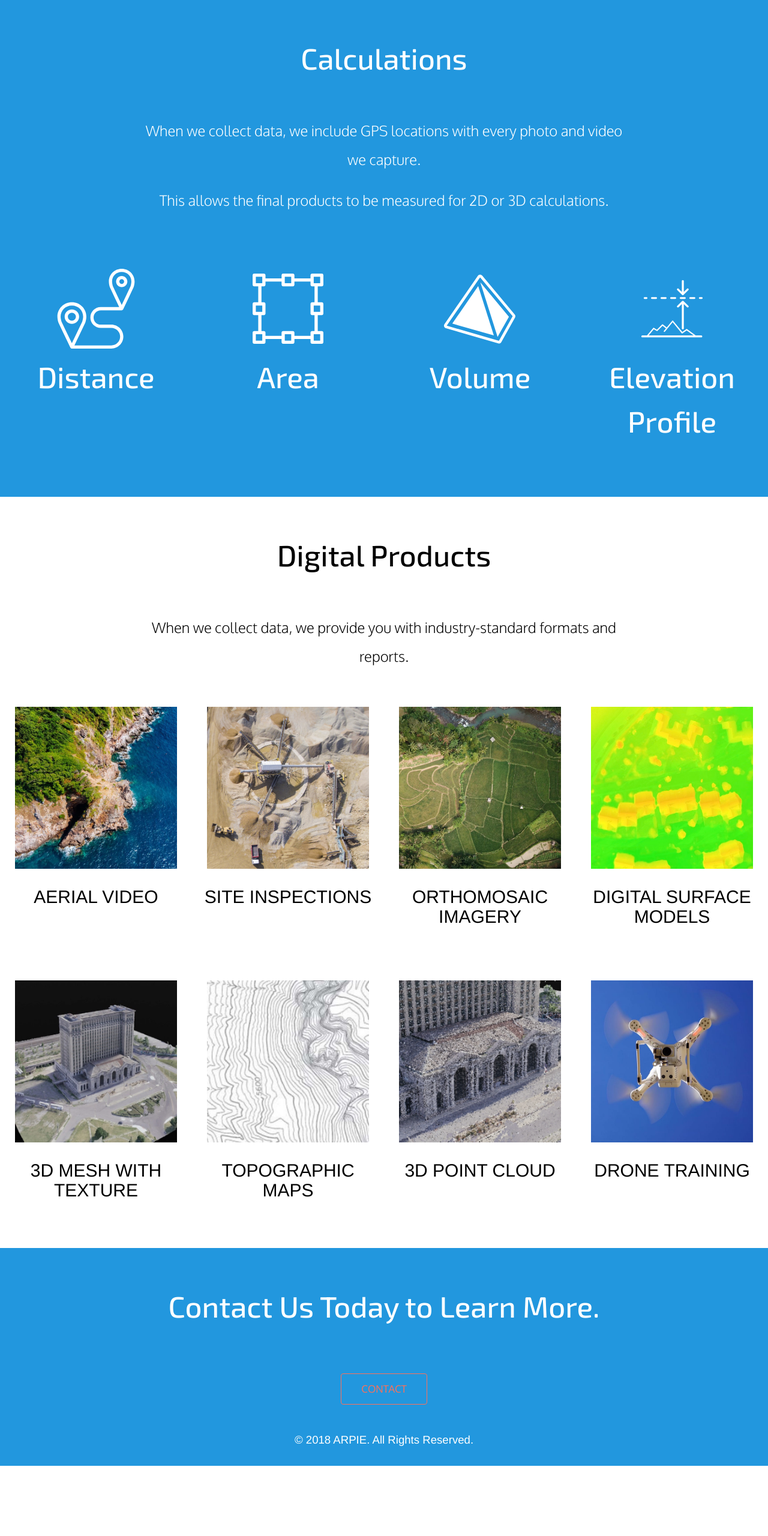
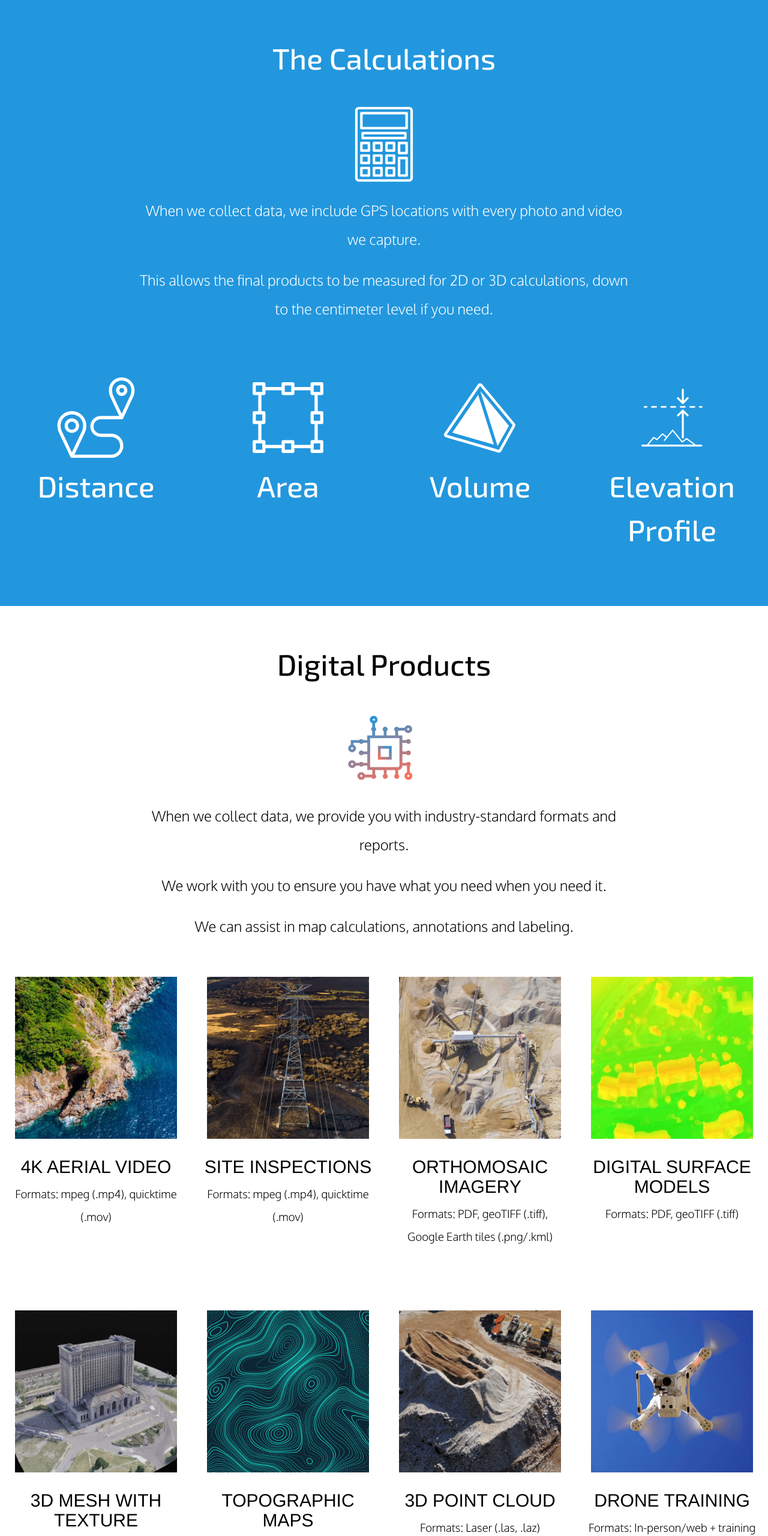
Before and after one commit to arpiemaps/arpiemaps.github.io, a plain HTML site: page services.html in a window 1280 px wide. Shown: the part 965-3525 px from the top of the page at 60% size. Before the commit the page ends 3408 px from the top, so only its background shows below. Drawn offline with nearby package versions, Linux system fonts and the light colour scheme.

Commit message:
Beta Launch 2

```diff
--- a/public/stylesheets/arpie.css
+++ b/public/stylesheets/arpie.css
@@ -57,9 +57,6 @@ p {
   text-align: center;
 }
 
-.red {
-  color: var(--arpie_red);
-}
 
 /* - - - - - - - - - - - - - - - - - - - - */
 /* FONTS */
--- a/services.html
+++ b/services.html
@@ -113,10 +113,11 @@
 
     <div class="section container blue-background fat-bottom">
       <div class="row fat-row">
-        <h1 class="arpie-title">Calculations</h1>
+        <h1 class="arpie-title">The Calculations</h1>
+        <img class="img-responsive center-block" src="./public/images/np/calculator-white.svg" alt="">
         <div class="col-sm-8 col-sm-offset-2">
           <h3 class="arpie-p">When we collect data, we include GPS locations with every photo and video we capture.</h3>
-          <h3 class="arpie-p">This allows the final products to be measured for 2D or 3D calculations.</h3>
+          <h3 class="arpie-p">This allows the final products to be measured for 2D or 3D calculations, down to the centimeter level if you need.</h3>
         </div>
       </div>
       <div class="row fat-row">
@@ -143,44 +144,55 @@
     <div class="section container real-white-background">
       <div class="row fat-row">
         <h1 class="arpie-title">Digital Products</h1>
+        <img class="img-responsive center-block" src="./public/images/np/digital-gradient.svg" alt="">
         <div class="col-sm-8 col-sm-offset-2">
           <h3 class="arpie-p">When we collect data, we provide you with industry-standard formats and reports.</h3>
+          <h3 class="arpie-p">We work with you to ensure you have what you need when you need it.</h3>
+          <h3 class="arpie-p">We can assist in map calculations, annotations and labeling.</h3>
         </div>
       </div>
       <div class="row">
         <div class="col-sm-3 industry-col">
           <img class="img-responsive center-block industry-photo" src="./public/images/services/aerial-video.jpeg">
-          <h2 class="arpie-light-font">AERIAL VIDEO</h2>
+          <h2 class="arpie-light-font">4K AERIAL VIDEO</h2>
+          <p class="arpie-p">Formats: mpeg (.mp4), quicktime (.mov) </p>
+        </div>
+        <div class="col-sm-3 industry-col">
+          <img class="img-responsive center-block industry-photo" src="./public/images/services/as_energy-fire.jpeg">
+          <h2 class="arpie-light-font">SITE INSPECTIONS</h2>
+          <p class="arpie-p">Formats: mpeg (.mp4), quicktime (.mov) </p>
         </div>
         <div class="col-sm-3 industry-col">
           <img class="img-responsive center-block industry-photo" src="./public/images/services/site-inspection.jpg">
-          <h2 class="arpie-light-font">SITE INSPECTIONS</h2>
-        </div>
-        <div class="col-sm-3 industry-col">
-          <img class="img-responsive center-block industry-photo" src="./public/images/services/conservation-shot.jpeg">
           <h2 class="arpie-light-font">ORTHOMOSAIC IMAGERY</h2>
+          <p class="arpie-p">Formats: PDF, geoTIFF (.tiff), Google Earth tiles (.png/.kml) </p>
         </div>
         <div class="col-sm-3 industry-col">
           <img class="img-responsive center-block industry-photo" src="./public/images/services/dem.jpg">
           <h2 class="arpie-light-font">DIGITAL SURFACE MODELS</h2>
+          <p class="arpie-p">Formats: PDF, geoTIFF (.tiff) </p>
         </div>
       </div>
       <div class="row">
         <div class="col-sm-3 industry-col">
           <img class="img-responsive center-block industry-photo" src="./public/images/services/3d-mesh1.jpg">
           <h2 class="arpie-light-font">3D MESH WITH TEXTURE</h2>
+          <p class="arpie-p">Formats: PDF, Object (.obj + .mtl + .jpg) </p>
         </div>
         <div class="col-sm-3 industry-col">
-          <img class="img-responsive center-block industry-photo" src="./public/images/services/topo.jpg">
+          <img class="img-responsive center-block industry-photo" src="./public/images/services/topo-map.png">
           <h2 class="arpie-light-font">TOPOGRAPHIC MAPS</h2>
+          <p class="arpie-p">Formats: PDF, Autocad (.dxf), shapefile (.shp) </p>
         </div>
         <div class="col-sm-3 industry-col">
-          <img class="img-responsive center-block industry-photo" src="./public/images/services/point-cloud1.jpg">
+          <img class="img-responsive center-block industry-photo" src="./public/images/services/pointcloud1.jpg">
           <h2 class="arpie-light-font">3D POINT CLOUD</h2>
+          <p class="arpie-p">Formats: Laser (.las, .laz) </p>
         </div>
         <div class="col-sm-3 industry-col">
           <img class="img-responsive center-block industry-photo" src="./public/images/services/drone-training.jpeg">
           <h2 class="arpie-light-font">DRONE TRAINING</h2>
+          <p class="arpie-p">Formats:  In-person/web + training material </p>
         </div>
       </div>
     </div>
@@ -190,8 +202,8 @@
     <div class="section blue-background">
       <div class="row fat-row">
         <h3 class="arpie-title-font">Contact Us Today to Learn More.</h3>
+        <h3 class="arpie-p">Give us a call to dermine how aerial imagery and location intelligence can start helping you today.</h3>
         <a type="button" class="btn btn-default" href="./contact.html">Contact</a>
-
       </div>
       <div class="row text-center">
         <p class="copyright">&copy 2018 ARPIE. All Rights Reserved.</p>
```
Also changed, not shown: index.html (+2 -2 lines), quote.html (+1 -0 lines), public/images/np/calculator-white.svg (added), public/images/np/digital-gradient.svg (added), public/images/np/gis-gradient.svg (added), public/images/services/as_energy-fire.jpeg (added), public/images/services/pointcloud1.jpg (added), public/images/services/topo-map.png (added).
